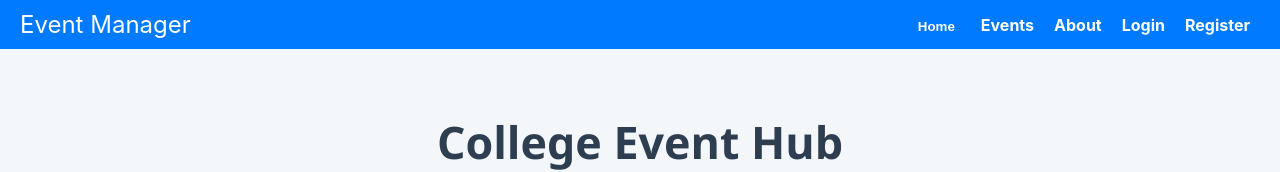
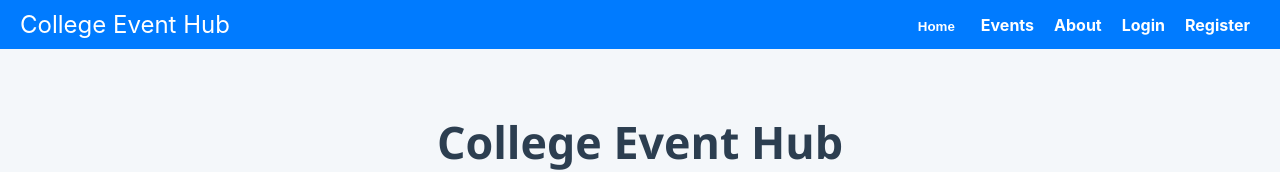
Before and after one commit to karthik242005/event-management-system, a React (Create React App) app in the folder client/: page / in a window 1280 px wide. Shown: the top 172 px of the page. Built offline with nearby package versions, Linux system fonts and the light colour scheme; no server answers.

Commit message:
Initial commit

```diff
--- a/client/src/components/Navbar.js
+++ b/client/src/components/Navbar.js
@@ -38,7 +38,7 @@ function Navbar() {
 
   return (
     <nav style={styles.nav}>
-      <div style={styles.brand}>Event Manager</div>
+      <div style={styles.brand}>College Event Hub</div>
       <div>
         {!role && (
           <>
```
